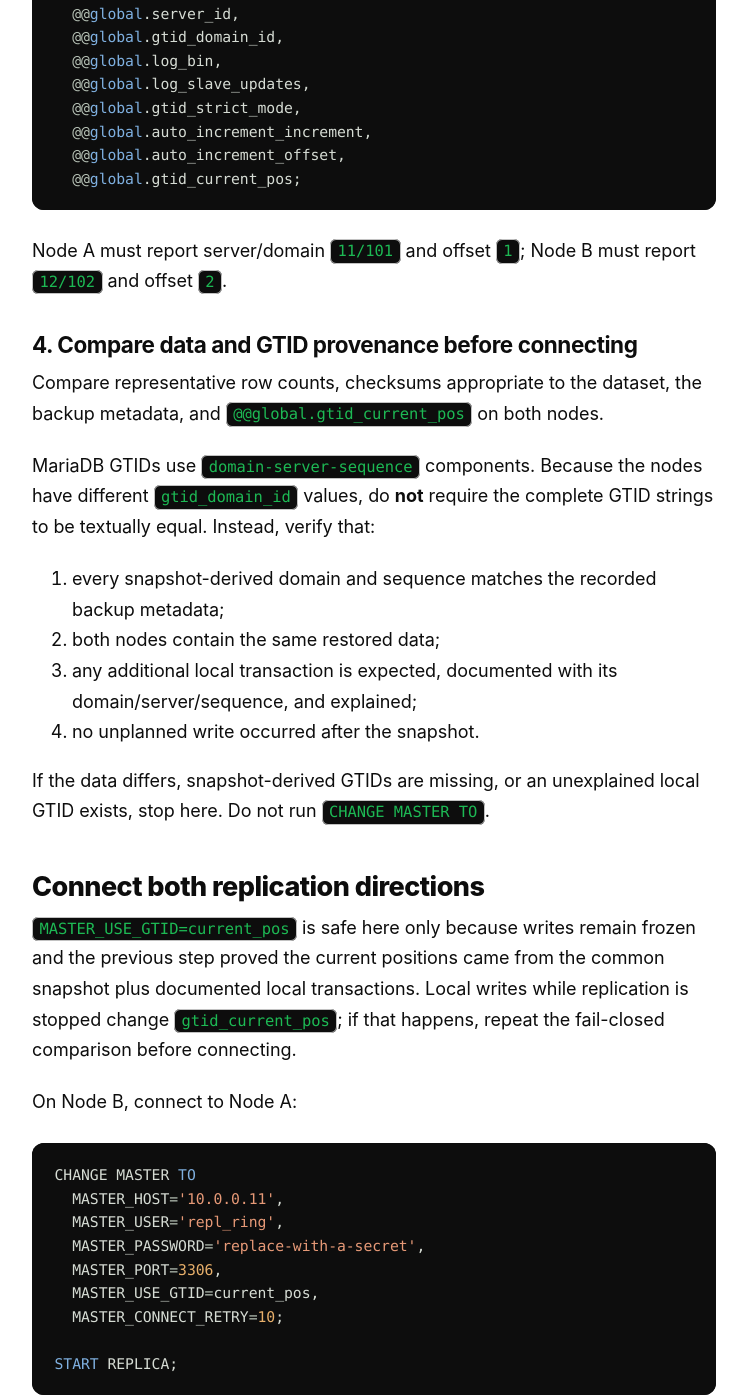
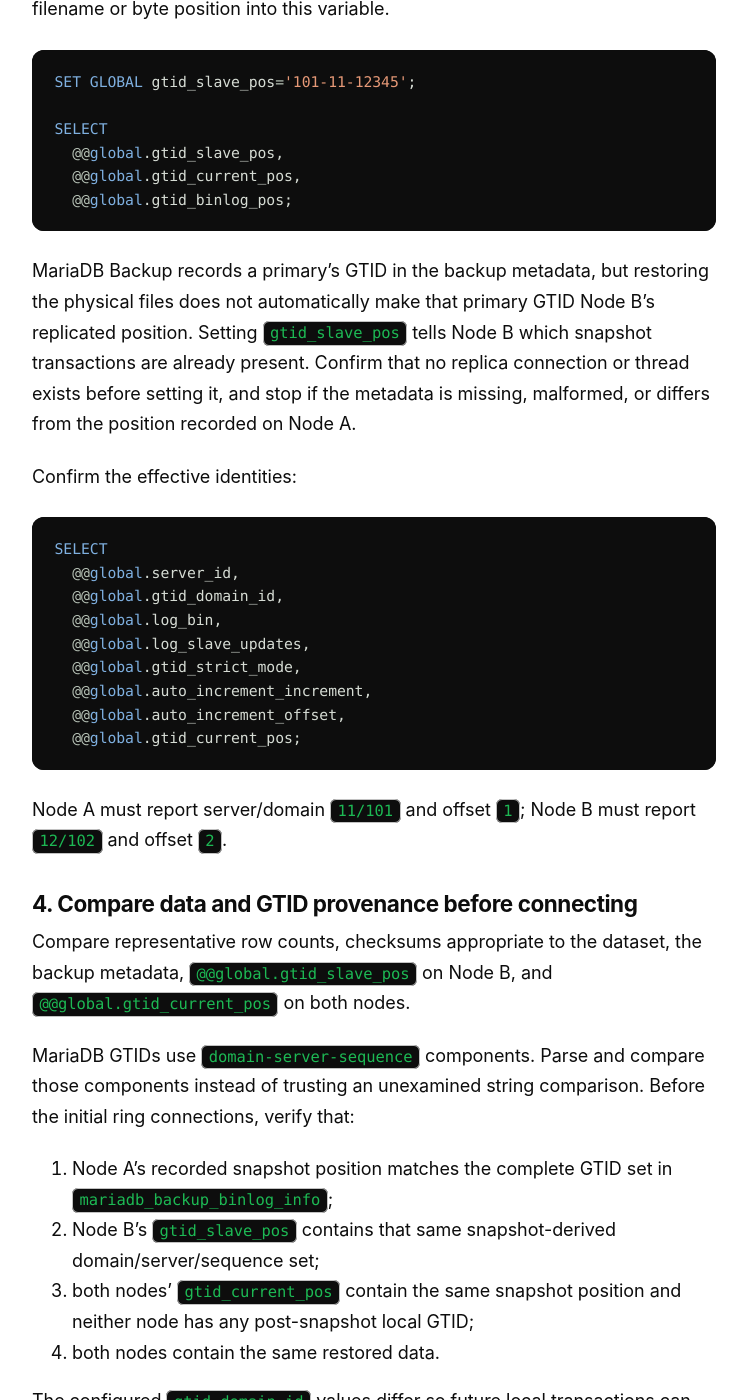
Before and after one commit to garam-park/garam-park.github.io, a Jekyll site: the page built from _posts/mariadb/2024-06-14-replication-on-mariadb-en.md, in a window 1280 px wide and 1400 px high, scrolled down 5612 px. Shown: the whole window, without its empty margins (266-1013 px from the left). Built offline with Jekyll 4.4.1, drawn with Linux system fonts in a browser that asks for light colours; some web fonts are replaced; some of the changed text lies outside the part shown.

Commit message:
Harden MariaDB GTID bootstrap steps

````diff
--- a/_posts/mariadb/2024-06-14-replication-on-mariadb-en.md
+++ b/_posts/mariadb/2024-06-14-replication-on-mariadb-en.md
@@ -172,6 +172,19 @@
 sudo systemctl restart mariadb
 ```
 
+Before any write occurs on Node B, copy the GTID value from the recorded `mariadb_backup_binlog_info` into the replica position. Replace the example with the complete GTID set from the backup metadata; do not copy the binlog filename or byte position into this variable.
+
+```sql
+SET GLOBAL gtid_slave_pos='101-11-12345';
+
+SELECT
+  @@global.gtid_slave_pos,
+  @@global.gtid_current_pos,
+  @@global.gtid_binlog_pos;
+```
+
+MariaDB Backup records a primary's GTID in the backup metadata, but restoring the physical files does not automatically make that primary GTID Node B's replicated position. Setting `gtid_slave_pos` tells Node B which snapshot transactions are already present. Confirm that no replica connection or thread exists before setting it, and stop if the metadata is missing, malformed, or differs from the position recorded on Node A.
+
 Confirm the effective identities:
 
 ```sql
@@ -190,20 +203,20 @@
 
 ### 4. Compare data and GTID provenance before connecting
 
-Compare representative row counts, checksums appropriate to the dataset, the backup metadata, and `@@global.gtid_current_pos` on both nodes.
+Compare representative row counts, checksums appropriate to the dataset, the backup metadata, `@@global.gtid_slave_pos` on Node B, and `@@global.gtid_current_pos` on both nodes.
 
-MariaDB GTIDs use `domain-server-sequence` components. Because the nodes have different `gtid_domain_id` values, do **not** require the complete GTID strings to be textually equal. Instead, verify that:
+MariaDB GTIDs use `domain-server-sequence` components. Parse and compare those components instead of trusting an unexamined string comparison. Before the initial ring connections, verify that:
 
-1. every snapshot-derived domain and sequence matches the recorded backup metadata;
-2. both nodes contain the same restored data;
-3. any additional local transaction is expected, documented with its domain/server/sequence, and explained;
-4. no unplanned write occurred after the snapshot.
+1. Node A's recorded snapshot position matches the complete GTID set in `mariadb_backup_binlog_info`;
+2. Node B's `gtid_slave_pos` contains that same snapshot-derived domain/server/sequence set;
+3. both nodes' `gtid_current_pos` contain the same snapshot position and neither node has any post-snapshot local GTID;
+4. both nodes contain the same restored data.
 
-If the data differs, snapshot-derived GTIDs are missing, or an unexplained local GTID exists, stop here. Do not run `CHANGE MASTER TO`.
+The configured `gtid_domain_id` values differ so future local transactions can use domains `101` and `102`; that setting alone does not justify an extra GTID before the ring exists. If the data differs, a snapshot GTID is missing, or either node has any post-snapshot local GTID, stop here. Do not run `CHANGE MASTER TO`, even when the extra transaction is documented. Re-freeze writes and create a fresh snapshot instead.
 
 ## Connect both replication directions
 
-`MASTER_USE_GTID=current_pos` is safe here only because writes remain frozen and the previous step proved the current positions came from the common snapshot plus documented local transactions. Local writes while replication is stopped change `gtid_current_pos`; if that happens, repeat the fail-closed comparison before connecting.
+`MASTER_USE_GTID=current_pos` is safe here only because writes remain frozen, Node B's `gtid_slave_pos` was initialized from the backup metadata, and the previous step proved that neither node has a post-snapshot local GTID. A local write while replication is stopped changes `gtid_current_pos` to a position the peer may not have; if that happens before both directions are connected, discard this bootstrap attempt and start again from a fresh snapshot.
 
 On Node B, connect to Node A:
 
@@ -342,3 +355,8 @@
 - [AUTO_INCREMENT](https://mariadb.com/docs/server/reference/data-types/auto_increment)
 - [SHOW REPLICA STATUS](https://mariadb.com/docs/server/reference/sql-statements/administrative-sql-statements/show/show-replica-status)
 - [Files Created by mariadb-backup](https://mariadb.com/docs/server/server-usage/backup-and-restore/mariadb-backup/files-created-by-mariadb-backup)
+- [Setting up a Replica with mariadb-backup](https://mariadb.com/docs/server/server-usage/backup-and-restore/mariadb-backup/setting-up-a-replica-with-mariadb-backup)
+
+## Related reading
+
+- [MariaDB 11 replication setup in Korean]({% link _posts/mariadb/2024-06-14-replication-on-mariadb-kr.md %})
````
